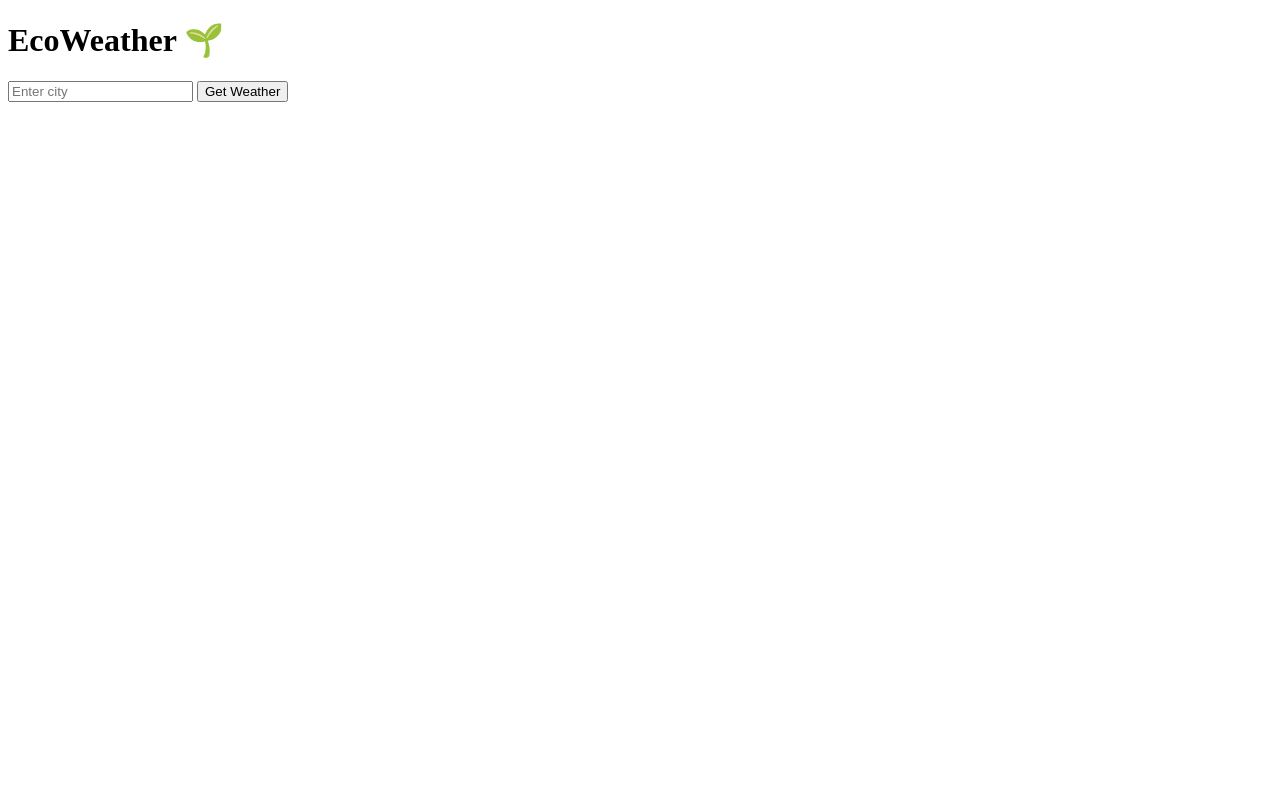
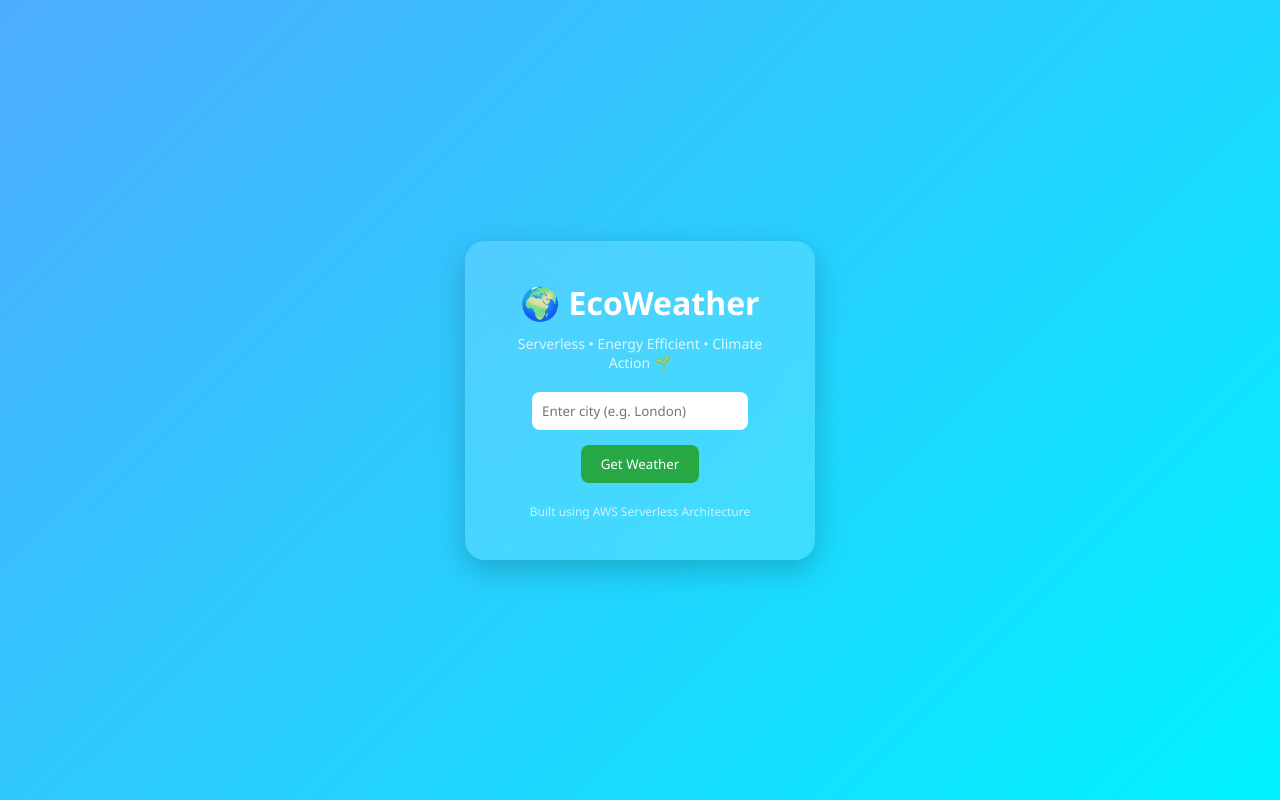
Before and after one commit to siri736/ecoweather-cloud, a plain HTML site: page index.html in a window 1280 px wide. Drawn offline with Linux system fonts and the light colour scheme.

Commit message:
Update index.html

```diff
--- a/index.html
+++ b/index.html
@@ -1,25 +1,145 @@
 <!DOCTYPE html>
-<html>
+<html lang="en">
+<head>
+<meta charset="UTF-8">
+<meta name="viewport" content="width=device-width, initial-scale=1.0">
+<title>EcoWeather Cloud</title>
+
+<style>
+* {
+    margin: 0;
+    padding: 0;
+    box-sizing: border-box;
+    font-family: "Segoe UI", sans-serif;
+}
+
+body {
+    height: 100vh;
+    background: linear-gradient(135deg, #4facfe, #00f2fe);
+    display: flex;
+    justify-content: center;
+    align-items: center;
+    color: white;
+}
+
+.container {
+    backdrop-filter: blur(15px);
+    background: rgba(255,255,255,0.15);
+    padding: 40px;
+    border-radius: 20px;
+    width: 350px;
+    text-align: center;
+    box-shadow: 0 10px 30px rgba(0,0,0,0.2);
+}
+
+h1 {
+    margin-bottom: 10px;
+}
+
+.subtitle {
+    font-size: 14px;
+    opacity: 0.8;
+    margin-bottom: 20px;
+}
+
+input {
+    width: 80%;
+    padding: 10px;
+    border: none;
+    border-radius: 8px;
+    margin-bottom: 15px;
+    outline: none;
+}
+
+button {
+    padding: 10px 20px;
+    border: none;
+    border-radius: 8px;
+    background: #28a745;
+    color: white;
+    cursor: pointer;
+    transition: 0.3s;
+}
+
+button:hover {
+    background: #218838;
+}
+
+.weather-card {
+    margin-top: 20px;
+    padding: 15px;
+    border-radius: 10px;
+    background: rgba(0,0,0,0.2);
+}
+
+.loading {
+    margin-top: 15px;
+    font-size: 14px;
+}
+
+.footer {
+    margin-top: 20px;
+    font-size: 12px;
+    opacity: 0.7;
+}
+</style>
+</head>
+
 <body>
 
-<h1>EcoWeather 🌱</h1>
+<div class="container">
+    <h1>🌍 EcoWeather</h1>
+    <div class="subtitle">Serverless • Energy Efficient • Climate Action 🌱</div>
 
-<input id="city" placeholder="Enter city">
-<button onclick="getWeather()">Get Weather</button>
+    <input type="text" id="city" placeholder="Enter city (e.g. London)">
+    <br>
+    <button onclick="getWeather()">Get Weather</button>
 
-<p id="result"></p>
+    <div class="loading" id="loading"></div>
+
+    <div class="weather-card" id="result" style="display:none;"></div>
+
+    <div class="footer">
+        Built using AWS Serverless Architecture
+    </div>
+</div>
 
 <script>
-const API_URL = "PASTE_API_URL_HERE";
+async function getWeather() {
 
-async function getWeather() {
-  const city = document.getElementById("city").value;
+    const city = document.getElementById("city").value || "London";
+    const loading = document.getElementById("loading");
+    const result = document.getElementById("result");
 
-  const res = await fetch(API_URL + "?city=" + city);
-  const data = await res.json();
+    loading.innerText = "Fetching weather...";
+    result.style.display = "none";
 
-  document.getElementById("result").innerText =
-    data.temperature + "°C, " + data.condition;
+    try {
+        const response = await fetch("https://55d34chf30.execute-api.us-east-1.amazonaws.com/prod/weather?city=" + city);
+
+        const data = await response.json();
+
+        console.log(data); // DEBUG
+
+        loading.innerText = "";
+
+        // ❗ FIX FOR UNDEFINED
+        if (data.error) {
+            result.style.display = "block";
+            result.innerHTML = "❌ " + data.error;
+            return;
+        }
+
+        result.style.display = "block";
+        result.innerHTML = `
+            <h2>${data.city}</h2>
+            <p style="font-size:30px;">🌡️ ${data.temperature}°C</p>
+            <p>Real-time weather data</p>
+        `;
+
+    } catch (error) {
+        loading.innerText = "❌ Error fetching weather";
+    }
 }
 </script>
 
```
